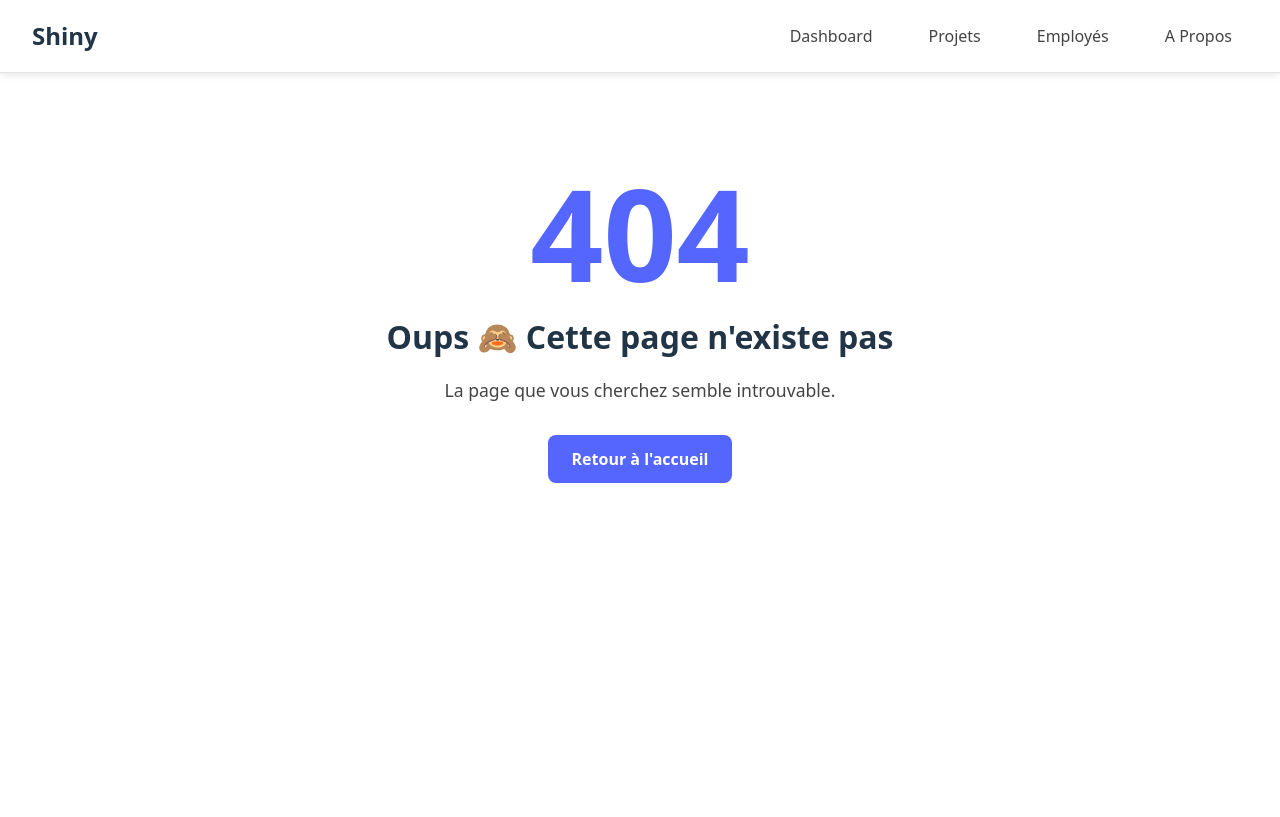
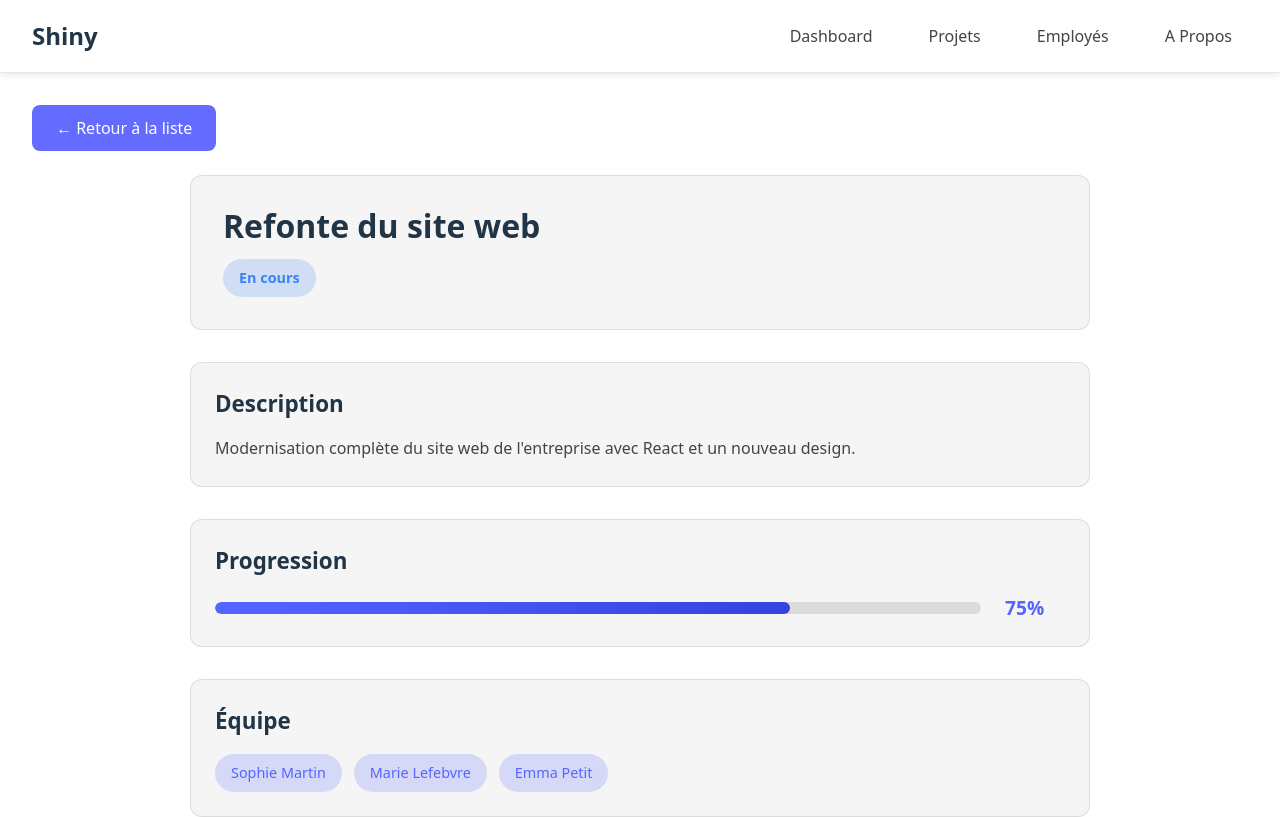
Before and after one commit to ninie08car/Shiny, a React (Vite) app: page /projects/1 in a window 1280 px wide. Before the commit this address had no page. Shown: the top 817 px of the page. Built offline with nearby package versions, Linux system fonts and the light colour scheme.

Commit message:
ajout projectDetail

```diff
--- a/src/components/ProjectCard/index.jsx
+++ b/src/components/ProjectCard/index.jsx
@@ -1,20 +1,22 @@
-import './ProjectCard.css'
+import { Link } from "react-router-dom";
+import "./ProjectCard.css";
 
 function ProjectCard({ project }) {
   const getStatusColor = (status) => {
     switch (status) {
-      case 'Terminé':
-        return 'status-completed'
-      case 'En cours':
-        return 'status-in-progress'
-      case 'Planifié':
-        return 'status-planned'
+      case "Terminé":
+        return "status-completed";
+      case "En cours":
+        return "status-in-progress";
+      case "Planifié":
+        return "status-planned";
       default:
-        return ''
+        return "";
     }
-  }
+  };
 
   return (
+    <Link to={`/projects/${project.id}`}>
       <div className="project-card">
         <div className="project-header">
           <h3>{project.name}</h3>
@@ -33,10 +35,11 @@ function ProjectCard({ project }) {
           <span className="progress-text">{project.progress}%</span>
         </div>
         <div className="project-team">
-        <strong>Équipe :</strong> {project.team.join(', ')}
+          <strong>Équipe :</strong> {project.team.join(", ")}
         </div>
       </div>
-  )
+    </Link>
+  );
 }
 
-export default ProjectCard
+export default ProjectCard;
--- a/src/data/projects.js
+++ b/src/data/projects.js
@@ -3,22 +3,24 @@ export const projectsData = [
   {
     id: 1,
     name: "Refonte du site web",
-    description: "Modernisation complète du site web de l'entreprise avec React et un nouveau design.",
+    description:
+      "Modernisation complète du site web de l'entreprise avec React et un nouveau design.",
     status: "En cours",
     progress: 75,
     team: ["Sophie Martin", "Marie Lefebvre", "Emma Petit"],
     startDate: "2024-01-15",
-    endDate: "2024-03-30"
+    endDate: "2024-03-30",
   },
   {
     id: 2,
     name: "Application mobile interne",
-    description: "Développement d'une application mobile pour les employés avec React Native.",
+    description:
+      "Développement d'une application mobile pour les employés avec React Native.",
     status: "En cours",
     progress: 45,
     team: ["Hugo Garnier", "Lucas Bernard"],
     startDate: "2024-02-01",
-    endDate: "2024-05-15"
+    endDate: "2024-05-15",
   },
   {
     id: 3,
@@ -28,27 +30,29 @@ export const projectsData = [
     progress: 10,
     team: ["Antoine Rousseau", "Nathan Lambert"],
     startDate: "2024-04-01",
-    endDate: "2024-07-30"
+    endDate: "2024-07-30",
   },
   {
     id: 4,
     name: "Dashboard Analytics",
-    description: "Création d'un tableau de bord pour visualiser les KPIs de l'entreprise.",
+    description:
+      "Création d'un tableau de bord pour visualiser les KPIs de l'entreprise.",
     status: "Terminé",
     progress: 100,
     team: ["Léa Dupont", "Sophie Martin"],
     startDate: "2023-11-01",
-    endDate: "2024-01-15"
+    endDate: "2024-01-15",
   },
   {
     id: 5,
     name: "API REST v2",
-    description: "Refonte complète de l'API backend avec de nouvelles fonctionnalités.",
+    description:
+      "Refonte complète de l'API backend avec de nouvelles fonctionnalités.",
     status: "En cours",
     progress: 60,
     team: ["Lucas Bernard", "Nathan Lambert"],
     startDate: "2024-01-20",
-    endDate: "2024-04-20"
+    endDate: "2024-04-20",
   },
   {
     id: 6,
@@ -58,11 +62,16 @@ export const projectsData = [
     progress: 100,
     team: ["Antoine Rousseau"],
     startDate: "2023-10-01",
-    endDate: "2023-12-15"
-  }
-]
+    endDate: "2023-12-15",
+  },
+];
 
 // Fonction utilitaire pour obtenir les projets par statut
 export const getProjectsByStatus = (status) => {
-  return projectsData.filter(project => project.status === status)
-}
+  return projectsData.filter((project) => project.status === status);
+};
+
+// Fonction utilitaire pour récupérer un projet par son ID
+export const getProjectById = (id) => {
+  return projectsData.find((project) => project.id === parseInt(id));
+};
--- a/src/main.jsx
+++ b/src/main.jsx
@@ -4,6 +4,7 @@ import { BrowserRouter as Router, Routes, Route } from "react-router-dom";
 import Header from "./components/Header";
 import Home from "./pages/Home";
 import Projects from "./pages/Projects";
+import ProjectDetail from "./pages/ProjectDetail";
 import Employees from "./pages/Employees";
 import EmployeeDetail from "./pages/EmployeeDetail";
 import About from "./pages/About";
@@ -19,6 +20,7 @@ createRoot(document.getElementById("root")).render(
       <Routes>
         <Route path="/" element={<Home />} />
         <Route path="/projects" element={<Projects />} />
+        <Route path="/projects/:id" element={<ProjectDetail />} />
         <Route path="/employees" element={<Employees />} />
         <Route path="/employees/:id" element={<EmployeeDetail />} />
         <Route path="/about" element={<About />} />
--- /dev/null
+++ b/src/pages/ProjectDetail/ProjectDetail.css
@@ -0,0 +1,242 @@
+.back-button {
+  display: inline-flex;
+  align-items: center;
+  gap: 0.5rem;
+  padding: 0.75rem 1.5rem;
+  margin-bottom: 1.5rem;
+  background: #646cff;
+  color: #fff;
+  border: none;
+  border-radius: 8px;
+  font-size: 1rem;
+  font-weight: 500;
+  cursor: pointer;
+  transition: all 0.2s ease;
+}
+
+.back-button:hover {
+  background: #535bf2;
+  transform: translateY(-2px);
+  box-shadow: 0 4px 12px rgba(100, 108, 255, 0.3);
+}
+
+.project-detail {
+  max-width: 900px;
+  margin: 0 auto;
+}
+
+.project-detail-header {
+  padding: 2rem;
+  background: #1a1a1a;
+  border-radius: 12px;
+  margin-bottom: 2rem;
+  border: 1px solid rgba(255, 255, 255, 0.1);
+}
+
+.project-detail-header h1 {
+  margin: 0 0 1rem 0;
+  font-size: 2rem;
+  color: #fff;
+}
+
+.project-detail-status {
+  padding: 0.5rem 1rem;
+  border-radius: 20px;
+  font-size: 0.9rem;
+  font-weight: 600;
+  display: inline-block;
+}
+
+.status-completed {
+  background: rgba(34, 197, 94, 0.2);
+  color: #22c55e;
+}
+
+.status-in-progress {
+  background: rgba(59, 130, 246, 0.2);
+  color: #3b82f6;
+}
+
+.status-planned {
+  background: rgba(156, 163, 175, 0.2);
+  color: #9ca3af;
+}
+
+.project-detail-content {
+  display: flex;
+  flex-direction: column;
+  gap: 2rem;
+}
+
+.project-detail-section {
+  background: #1a1a1a;
+  padding: 1.5rem;
+  border-radius: 12px;
+  border: 1px solid rgba(255, 255, 255, 0.1);
+}
+
+.project-detail-section h2 {
+  margin: 0 0 1rem 0;
+  font-size: 1.4rem;
+  color: #fff;
+}
+
+.project-detail-section p {
+  margin: 0;
+  color: #ccc;
+  line-height: 1.6;
+}
+
+.project-progress-detail {
+  display: flex;
+  align-items: center;
+  gap: 1.5rem;
+}
+
+.progress-bar-detail {
+  flex: 1;
+  height: 12px;
+  background: rgba(255, 255, 255, 0.1);
+  border-radius: 6px;
+  overflow: hidden;
+}
+
+.progress-fill-detail {
+  height: 100%;
+  background: linear-gradient(90deg, #646cff, #535bf2);
+  border-radius: 6px;
+  transition: width 0.3s ease;
+}
+
+.progress-text-detail {
+  font-size: 1.2rem;
+  font-weight: 700;
+  color: #646cff;
+  min-width: 60px;
+}
+
+.project-team-detail {
+  display: flex;
+  flex-wrap: wrap;
+  gap: 0.75rem;
+}
+
+.team-member-badge {
+  padding: 0.5rem 1rem;
+  background: rgba(100, 108, 255, 0.2);
+  color: #646cff;
+  border-radius: 20px;
+  font-size: 0.9rem;
+  font-weight: 500;
+}
+
+.project-dates {
+  display: flex;
+  flex-direction: column;
+  gap: 0.75rem;
+}
+
+.date-item {
+  color: #ccc;
+}
+
+.date-item strong {
+  color: #fff;
+  margin-right: 0.5rem;
+}
+
+.project-not-found {
+  text-align: center;
+  padding: 4rem 2rem;
+}
+
+.project-not-found h1 {
+  font-size: 2rem;
+  color: #fff;
+  margin: 0 0 1rem 0;
+}
+
+.project-not-found p {
+  color: #ccc;
+  font-size: 1.1rem;
+}
+
+@media (prefers-color-scheme: light) {
+  .project-detail-header {
+    background: #f5f5f5;
+    border-color: rgba(0, 0, 0, 0.1);
+  }
+
+  .project-detail-header h1 {
+    color: #213547;
+  }
+
+  .project-detail-section {
+    background: #f5f5f5;
+    border-color: rgba(0, 0, 0, 0.1);
+  }
+
+  .project-detail-section h2 {
+    color: #213547;
+  }
+
+  .project-detail-section p {
+    color: #444;
+  }
+
+  .progress-bar-detail {
+    background: rgba(0, 0, 0, 0.1);
+  }
+
+  .progress-fill-detail {
+    background: linear-gradient(90deg, #5566ff, #3344dd);
+  }
+
+  .progress-text-detail {
+    color: #5566ff;
+  }
+
+  .team-member-badge {
+    background: rgba(85, 102, 255, 0.2);
+    color: #5566ff;
+  }
+
+  .date-item {
+    color: #444;
+  }
+
+  .date-item strong {
+    color: #213547;
+  }
+
+  .project-not-found h1 {
+    color: #213547;
+  }
+
+  .project-not-found p {
+    color: #444;
+  }
+}
+
+@media (max-width: 768px) {
+  .project-detail-header {
+    padding: 1.5rem;
+  }
+
+  .project-detail-header h1 {
+    font-size: 1.5rem;
+  }
+
+  .project-detail-section {
+    padding: 1rem;
+  }
+
+  .project-progress-detail {
+    flex-direction: column;
+    align-items: stretch;
+  }
+
+  .progress-text-detail {
+    text-align: center;
+  }
+}
--- /dev/null
+++ b/src/pages/ProjectDetail/index.jsx
@@ -0,0 +1,103 @@
+import { useParams, useNavigate } from "react-router-dom";
+import { getProjectById } from "../../data/projects";
+import "./ProjectDetail.css";
+
+function ProjectDetail() {
+  // Récupération de l'ID depuis l'URL
+  const { id } = useParams();
+  const navigate = useNavigate();
+
+  const project = getProjectById(parseInt(id));
+
+  if (!project) {
+    return (
+      <div className="page">
+        <div className="project-not-found">
+          <h1>Projet non trouvé 🙈</h1>
+          <p>Le projet demandé n'existe pas.</p>
+        </div>
+      </div>
+    );
+  }
+
+  const getStatusColor = (status) => {
+    switch (status) {
+      case "Terminé":
+        return "status-completed";
+      case "En cours":
+        return "status-in-progress";
+      case "Planifié":
+        return "status-planned";
+      default:
+        return "";
+    }
+  };
+
+  return (
+    <div className="page">
+      <button onClick={() => navigate("/projects")} className="back-button">
+        ← Retour à la liste
+      </button>
+
+      <div className="project-detail">
+        <div className="project-detail-header">
+          <div>
+            <h1>{project.name}</h1>
+            <span
+              className={`project-detail-status ${getStatusColor(project.status)}`}
+            >
+              {project.status}
+            </span>
+          </div>
+        </div>
+
+        <div className="project-detail-content">
+          <section className="project-detail-section">
+            <h2>Description</h2>
+            <p>{project.description}</p>
+          </section>
+
+          <section className="project-detail-section">
+            <h2>Progression</h2>
+            <div className="project-progress-detail">
+              <div className="progress-bar-detail">
+                <div
+                  className="progress-fill-detail"
+                  style={{ width: `${project.progress}%` }}
+                />
+              </div>
+              <span className="progress-text-detail">{project.progress}%</span>
+            </div>
+          </section>
+
+          <section className="project-detail-section">
+            <h2>Équipe</h2>
+            <div className="project-team-detail">
+              {project.team.map((member) => (
+                <span key={member} className="team-member-badge">
+                  {member}
+                </span>
+              ))}
+            </div>
+          </section>
+
+          <section className="project-detail-section">
+            <h2>Dates</h2>
+            <div className="project-dates">
+              <div className="date-item">
+                <strong>Début :</strong>{" "}
+                {new Date(project.startDate).toLocaleDateString("fr-FR")}
+              </div>
+              <div className="date-item">
+                <strong>Fin :</strong>{" "}
+                {new Date(project.endDate).toLocaleDateString("fr-FR")}
+              </div>
+            </div>
+          </section>
+        </div>
+      </div>
+    </div>
+  );
+}
+
+export default ProjectDetail;
```
Lines whose indentation alone changed are shown as unchanged.
